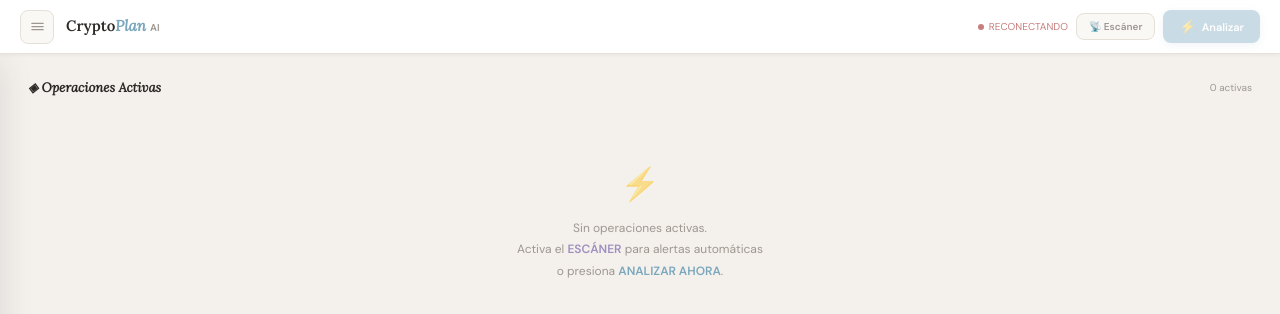
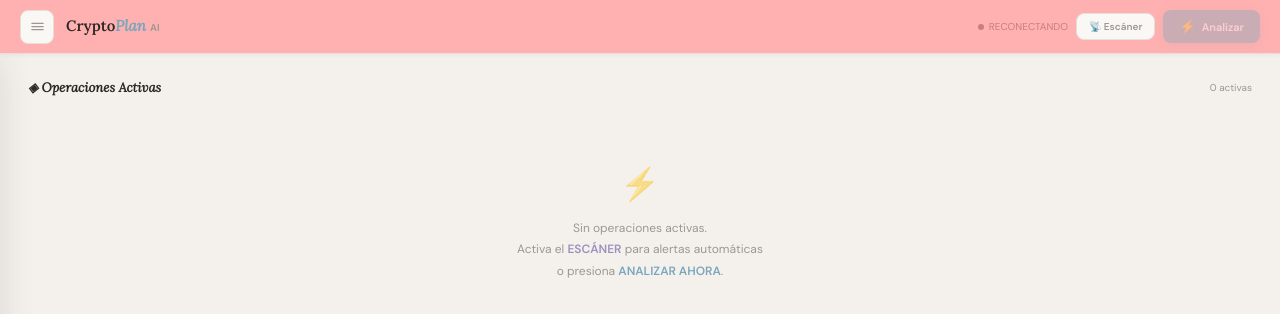
Before and after one commit to jeroag/Investor, a website: page public/index.html in a window 1280 px wide. Drawn offline with Linux system fonts and the light colour scheme; no server answers.

Commit message:
Cambio volor

```diff
--- a/public/styles.css
+++ b/public/styles.css
@@ -7,7 +7,7 @@
 
 :root {
   --bg:      #F4F1ED;
-  --surface: #FFFFFF;
+  --surface: #ffb0b0;
   --s2:      #FAF8F5;
   --border:  #E5E0D8;
   --b2:      #CEC7BB;
```
